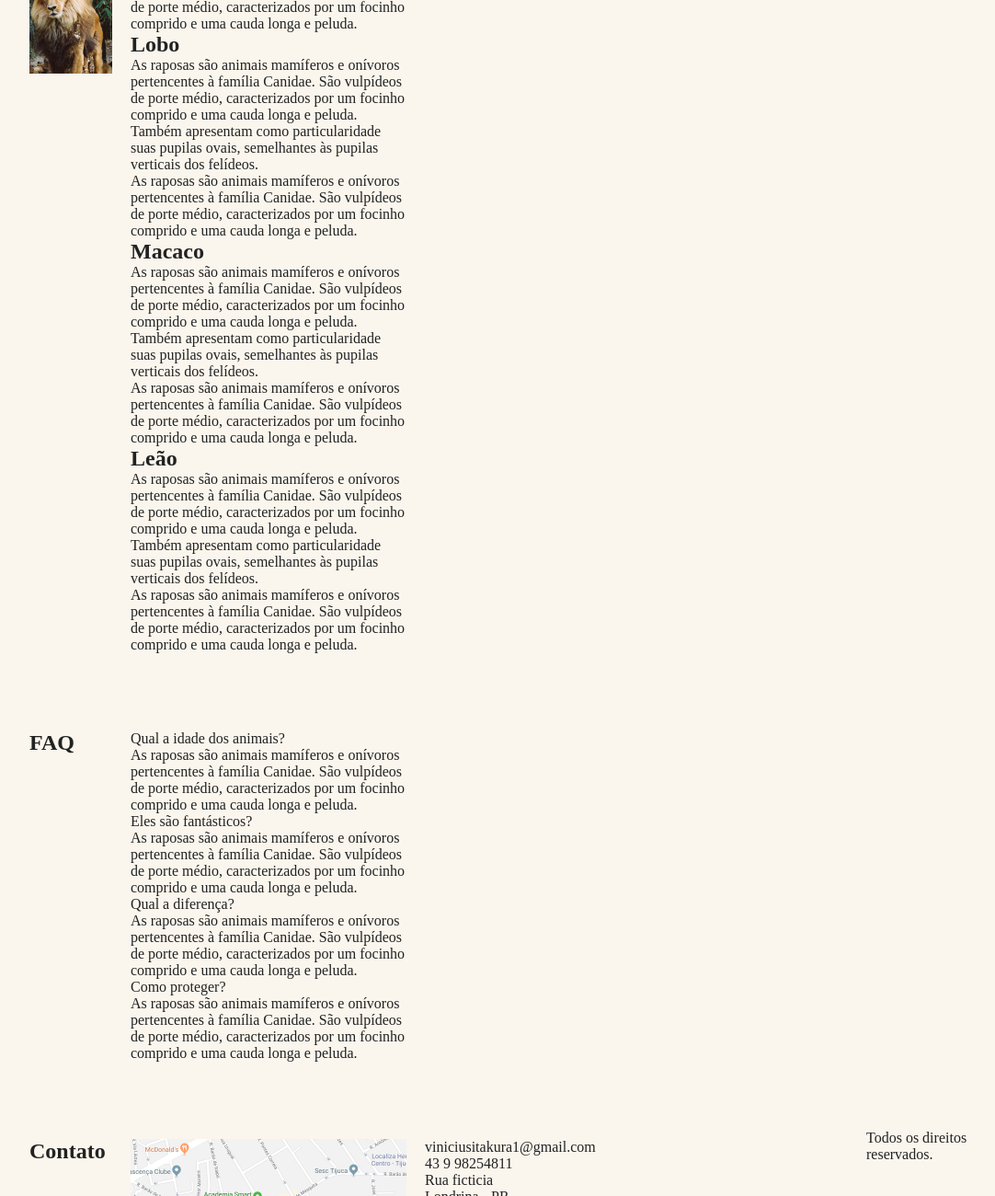
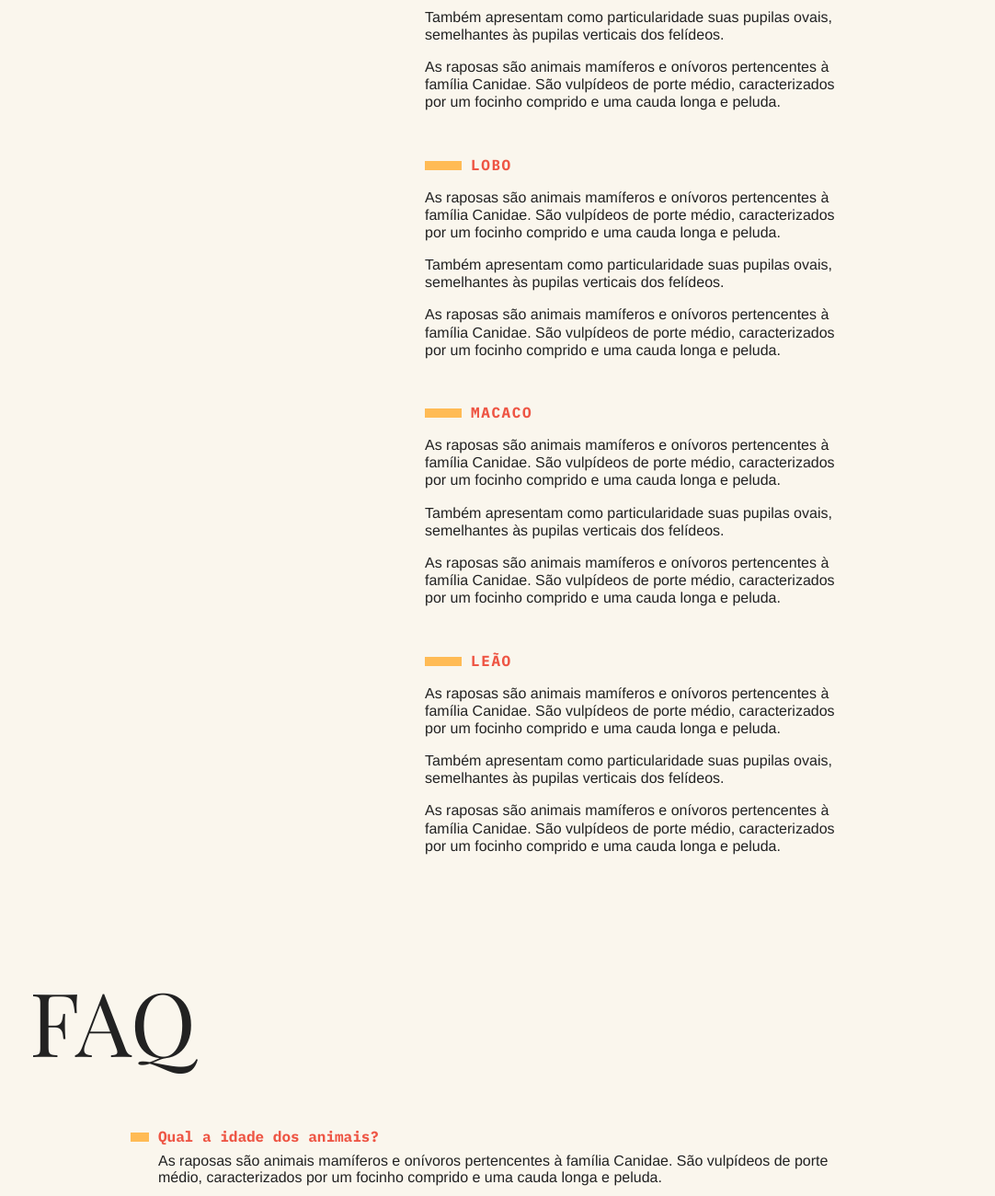
Before and after one commit to ViniciusItakura/AnimaisFantasticos.github.io, a plain HTML site: page index.html in a window 1280 px wide. Shown: the part 1000-2300 px from the top of the page at 92% size, without its empty margins (158-1240 px from the left). Drawn offline with Linux system fonts and the light colour scheme.

Commit message:
HTML e CSS finalizado

```diff
--- a/css/style.css
+++ b/css/style.css
@@ -73,3 +73,155 @@ body {
     margin-bottom: 1rem;
     grid-column: 1 / 4;
 }
+
+.animais p {
+    font-family: Helvetica, Arial;
+    line-height: 1.2;
+    margin-bottom: 1rem;
+}
+
+.animais h2 {
+    font-family: 'IBM Plex Mono', monospace;
+    font-size: 1rem;
+    text-transform: uppercase;
+    letter-spacing: .1em;
+    margin-bottom: 1rem;
+    color: #E54;
+}
+
+.animais h2::before {
+    content: '';
+    display: inline-block;
+    width: 40px;
+    height: 10px;
+    margin-right: 10px;
+    background: #FB5;
+}
+
+.animais-lista {
+    height: 370px;
+    overflow-y: scroll;
+    grid-column: 2;
+}
+
+.animais-lista::-webkit-scrollbar {
+    width: 18px;
+}
+
+.animais-lista::-webkit-scrollbar-thumb {
+    background: #FB5;
+    border-left: 4px solid #faf6ed;
+    border-right: 4px solid #faf6ed;
+}
+
+.animais-lista::-webkit-scrollbar-track {
+    background: #faf6ed;
+}
+
+.animais-descricao {
+    grid-column: 3;
+}
+
+.animais-descricao section {
+    margin-bottom: 3rem;
+}
+
+.faq-lista {
+    grid-column: 2 / 4;
+}
+
+.faq-lista dt {
+    font-family: 'IBM Plex Mono', monospace;
+    font-weight: bold;
+    margin-top: 2rem;
+    margin-bottom: .5rem;
+    color: #E54;
+}
+
+.faq-lista dt::before {
+    content: '';
+    display: inline-block;
+    width: 20px;
+    height: 10px;
+    margin-right: 10px;
+    background: #FB5;
+}
+
+.faq-lista dd {
+    font-family: Helvetica, Arial;
+    margin-bottom: .5rem;
+    margin-left: 30px;
+}
+
+.mapa {
+    grid-column: 2;
+}
+
+.dados {
+    grid-column: 3;
+}
+
+.dados li {
+    margin-bottom: 1rem;
+    font-family: Helvetica, Arial;
+}
+
+.dados li::before {
+    content: '';
+    display: inline-block;
+    width: 20px;
+    height: 10px;
+    margin-right: 10px;
+    background: #FB5;
+}
+
+.copy {
+    grid-column: 3 / 5;
+    margin-bottom: 2rem;
+    background: #FB5;
+}
+
+.copy p {
+    padding: 20px;
+    font-family: 'IBM Plex Mono', monospace;
+    font-weight: bold;
+}
+
+@media (max-width: 700px) {
+    body {
+        grid-template-columns: 1fr;
+    }
+
+    .menu,
+    .grid-section,
+    .copy {
+        grid-column: 1;
+    }
+
+    .grid-section {
+        grid-template-columns: 100px 1fr;
+        gap: 10px;
+    }
+
+    .animais-lista {
+        grid-column: 1;
+    }
+
+    .faq-lista,
+    .dados,
+    .mapa {
+        grid-column: 1 / 3;
+    }
+
+    .grid-section h1 {
+        font-size: 3rem;
+    }
+
+    .menu {
+        margin-top: 0px;
+    }
+
+    .copy {
+        margin-bottom: 0px;
+    }
+}
--- a/index.html
+++ b/index.html
@@ -115,9 +115,9 @@
     </section>
 
     <section class="grid-section faq" id="faq">
-        <h1>FAQ</h1>
+        <h1 class="titulo">FAQ</h1>
 
-        <dl>
+        <dl class="faq-lista">
             <dt>Qual a idade dos animais?</dt>
             <dd>As raposas são animais mamíferos e onívoros pertencentes à família Canidae. São vulpídeos de porte
                 médio, caracterizados por um focinho comprido e uma cauda longa e peluda.
@@ -138,7 +138,7 @@
     </section>
 
     <section class="grid-section contato" id="contato">
-        <h1>Contato</h1>
+        <h1 class="titulo">Contato</h1>
         <div class="mapa">
             <img src="./img/mapa.png" alt="Mapa">
         </div>
```
